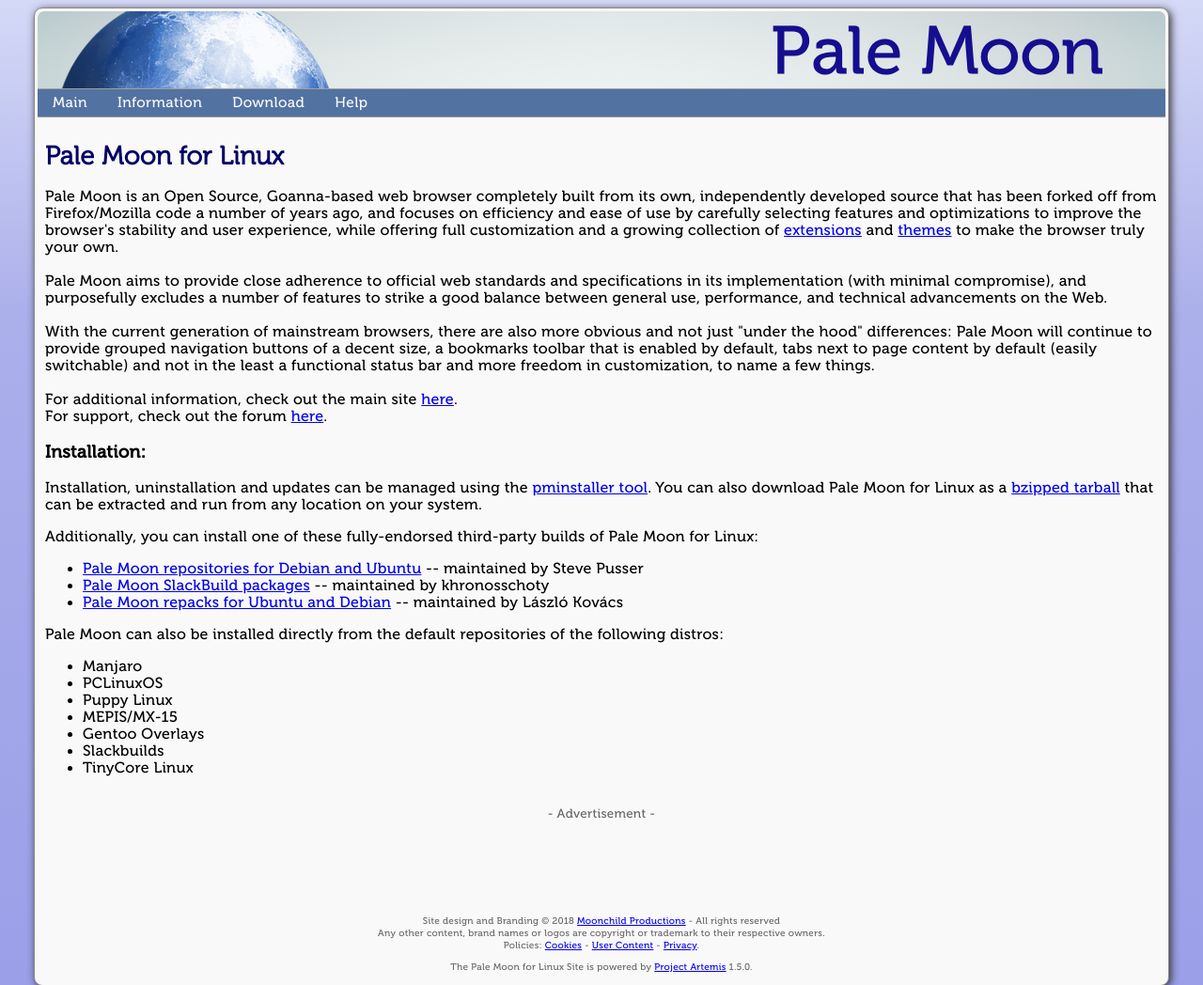
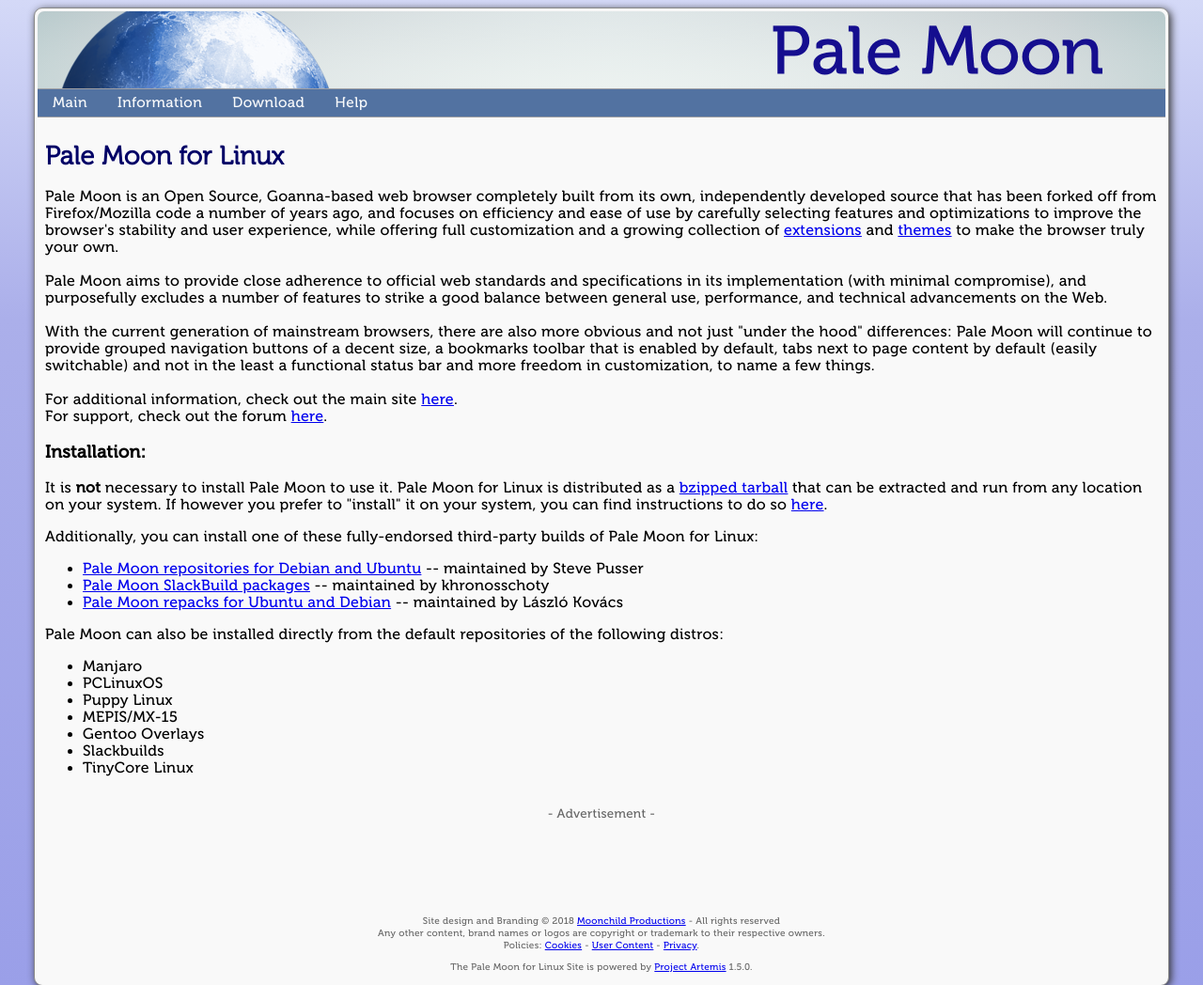
Before and after one commit to binoc-graveyard/artemis, a PHP site: page / in a window 1280 px wide. Shown: the top 1048 px of the page at 94% size. Run offline with PHP 8.4, Linux system fonts and the light colour scheme; some libraries are stand-ins or nearby versions.

Commit message:
Remove mention of pminstaller from front page.

```diff
--- a/artemis/components/site/content/frontpage.xhtml.tpl
+++ b/artemis/components/site/content/frontpage.xhtml.tpl
@@ -11,7 +11,7 @@ For support, check out the forum <a href="https://forum.palemoon.org" target="_b
 
 <h3>Installation:</h3>
 
-<p>Installation, uninstallation and updates can be managed using the <a href="/download/installer/">pminstaller tool</a>. You can also download Pale Moon for Linux as a <a href="/download/mainline/">bzipped tarball</a> that can be extracted and run from any location on your system.</p>
+<p>It is <strong>not</strong> necessary to install Pale Moon to use it. Pale Moon for Linux is distributed as a <a href="/download/mainline/">bzipped tarball</a> that can be extracted and run from any location on your system. If however you prefer to "install" it on your system, you can find instructions to do so <a href="/help/installation/">here</a>.</p>
 
 <p>Additionally, you can install one of these fully-endorsed third-party builds of Pale Moon for Linux:</p>
 
```
